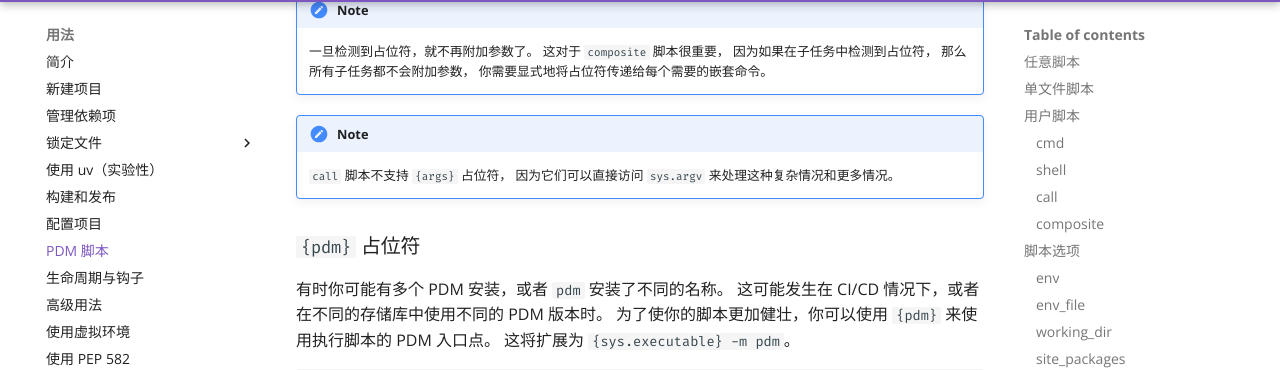
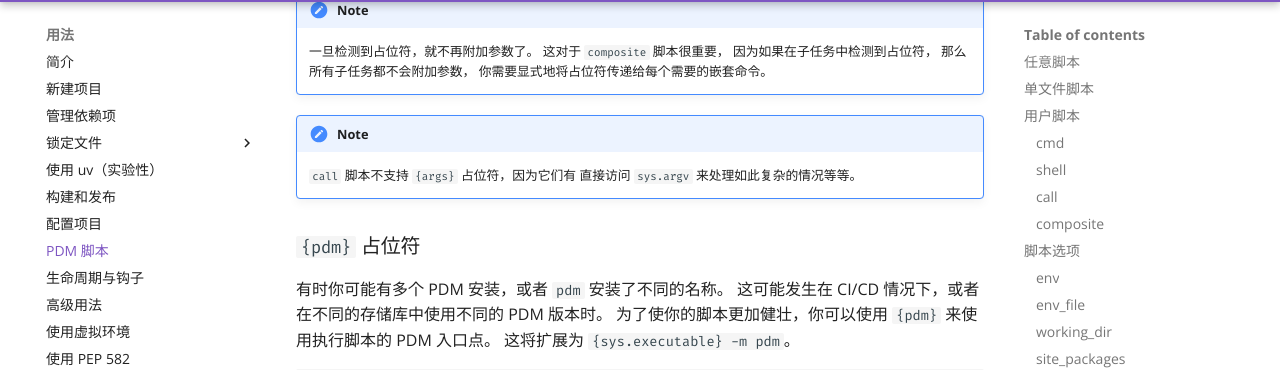
Before and after one commit to pdm-project/pdm-docs-zh, an MkDocs documentation site: the page built from docs/usage/scripts.md, in a window 1280 px wide and 900 px high, scrolled down 7605 px. Shown: the part 94-464 px from the top of the window. Built offline with MkDocs 1.6.1 and Material for MkDocs 9.7.7, drawn with Linux system fonts in a browser that asks for light colours; comment, search, counter and statistics services are not loaded; the version menu is left out.

Commit message:
sync: e685aab7

```diff
--- a/docs/usage/scripts.md
+++ b/docs/usage/scripts.md
@@ -370,8 +370,8 @@ $ pdm run test
     你需要显式地将占位符传递给每个需要的嵌套命令。
 
 !!! note
-    `call` 脚本不支持 `{args}` 占位符，
-    因为它们可以直接访问 `sys.argv` 来处理这种复杂情况和更多情况。
+    `call` 脚本不支持 `{args}` 占位符，因为它们有
+    直接访问 `sys.argv` 来处理如此复杂的情况等等。
 
 ### `{pdm}` 占位符
 
```
Also changed, not shown: docs/usage/venv.md (+1 -1 lines).
